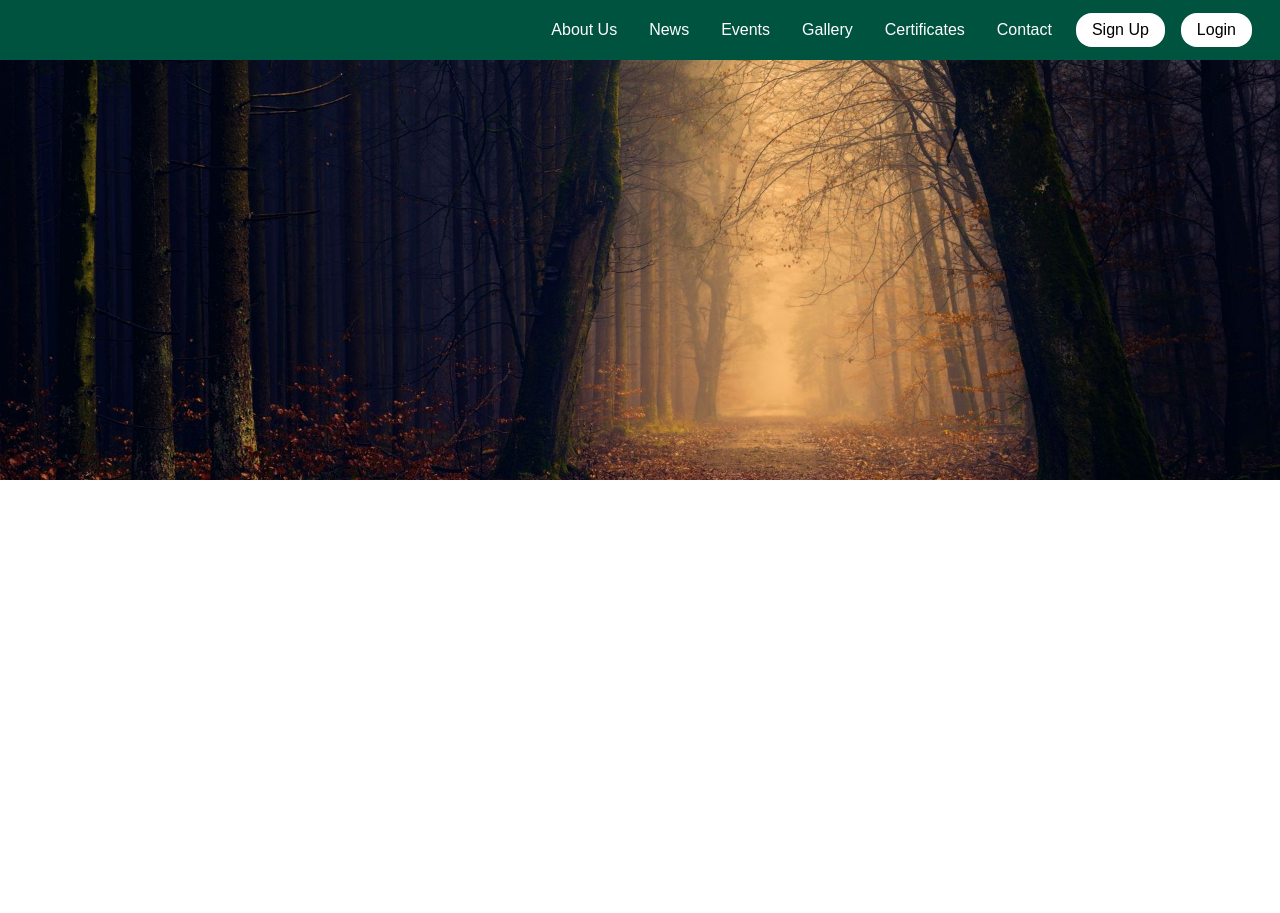
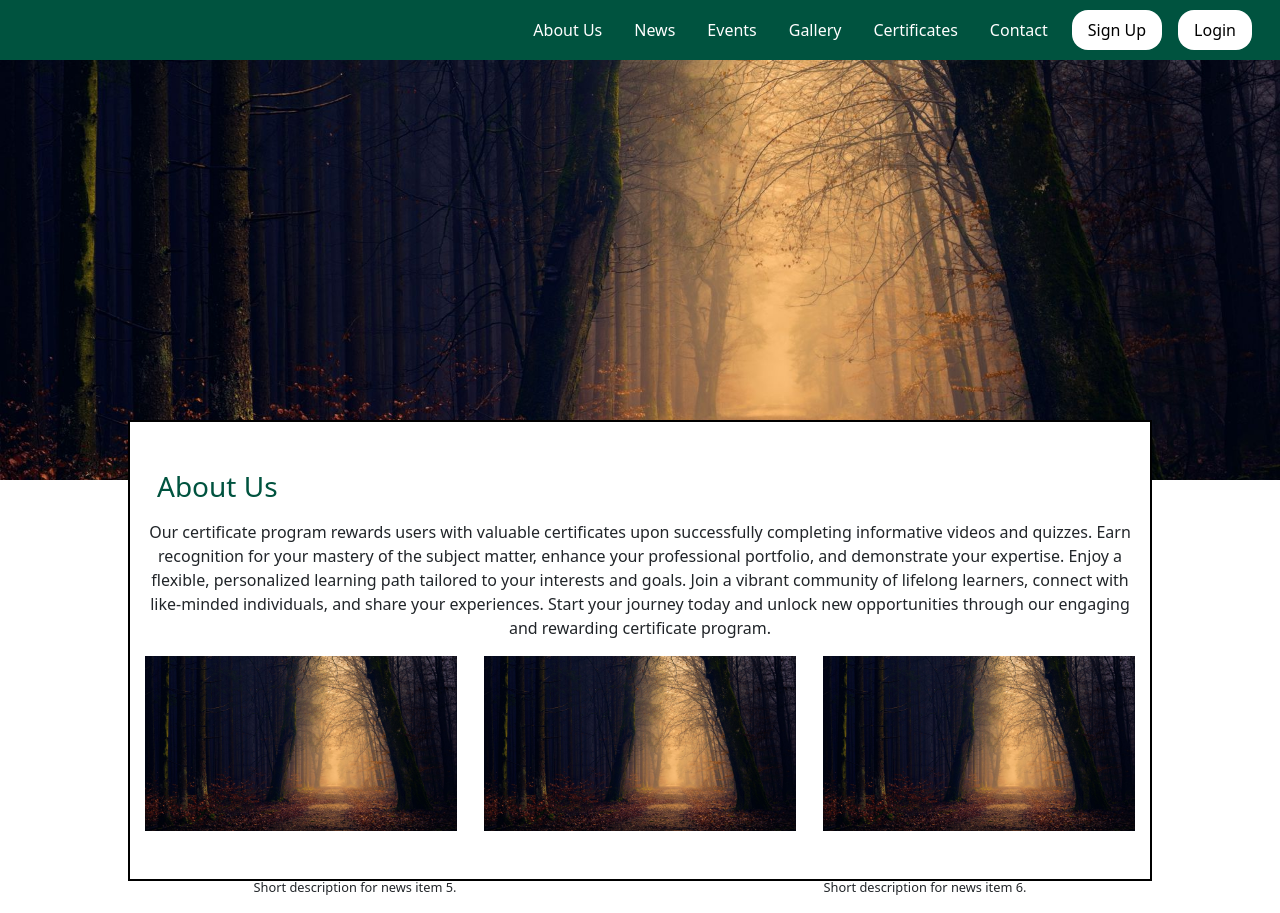
Before and after one commit to ItsYoosuf/questionnare, a React (Create React App) app in the folder frontend/: page / in a window 1280 px wide. Before the commit the page ends 800 px from the top, so only its background shows below. Built offline with nearby package versions, Linux system fonts and the light colour scheme.

Commit message:
chore: Landpage modification
- Added About us and News Sections

```diff
--- a/frontend/src/App.js
+++ b/frontend/src/App.js
@@ -1,6 +1,7 @@
 
 import './App.css';
 import LandingPage from './Components/landingpage';
+import 'bootstrap/dist/css/bootstrap.min.css';
 function App() {
   return (
     <div className="App">
--- a/frontend/src/Assets/styles/landingpage.css
+++ b/frontend/src/Assets/styles/landingpage.css
@@ -1,3 +1,4 @@
+
 img {
     width: 100%; /* Uses the full width of its parent element */
     height: 60vh; /* Uses 40% of the viewport height */
@@ -5,3 +6,44 @@ img {
     margin: 0 auto; /* Centers the image horizontally */
     object-fit: cover; /* Ensures the image covers the area without losing its aspect ratio */
 }
+.about-us-section {
+    position: absolute;
+    width: 80%; /* Adjust the width as needed */
+    left: 50%; /* Center horizontally */
+    transform: translateX(-50%); /* Adjust horizontal centering */
+    margin-top: -7.5vh; /* Adjust based on desired overlap */
+    background-color: white;
+    border: 2px solid black;
+    /* Ensure it has a specified width */
+}
+.about-us-section h3 {
+    color: #00533F;
+    text-align: left; /* Aligns the text to the left */
+    margin-left: 15px; /* Adds some space from the left edge of the container */
+}
+.about-us-images {
+    display: flex;
+    justify-content: center;
+    gap: 20px; /* Adjust the gap between images as needed */
+}
+
+.about-us-img {
+    width: calc(33.333% - 20px); /* Adjust width to account for the gap */
+    height: auto; /* Maintain aspect ratio */
+    object-fit: cover; /* Cover the area of the div without losing aspect ratio */
+}
+.news-section .icon-placeholder {
+    display: inline-block;
+    width: 50px; /* Adjust based on your icon size */
+    height: 50px; /* Adjust based on your icon size */
+    background-color: #ddd; /* Placeholder styling, replace with actual icons */
+    margin-bottom: 10px;
+}
+
+.news-section h6 {
+    font-size: 1rem; /* Smallest size heading */
+}
+
+.news-section p {
+    font-size: 0.8rem; /* Small paragraph */
+}
--- a/frontend/src/Assets/styles/navbar.css
+++ b/frontend/src/Assets/styles/navbar.css
@@ -2,7 +2,7 @@
   position: fixed;
   top: 0;
   left: 0;
-  width: calc(100% - 2.25rem); /* span the full width of the page */
+  width: 100%; /* span the full width of the page */
   height: 60px; /* adjust the height as needed */
   display: flex;
   flex-direction: row; /* align items horizontally */
--- a/frontend/src/Components/landingpage.js
+++ b/frontend/src/Components/landingpage.js
@@ -4,10 +4,69 @@ import bgimg from '../Assets/images/bgimg.jpg';
 import '../Assets/styles/landingpage.css';
 function LandingPage() {
     return (
-        <div>
+        <div className='landpage'>
             <Navbar />
             {/* Rest of the landing page content */}
             <img src={bgimg} alt="bgimg" />
+            <div className="about-us-placeholder">
+            <section className="about-us-section">
+                <div className="container my-5">
+                <h3 className="mb-3">About Us</h3>
+                    <div className="row">
+                    <div className="col">
+                        <p>
+                        Our certificate program rewards users with valuable certificates upon successfully completing informative videos and quizzes. Earn recognition for your mastery of the subject matter, enhance your professional portfolio, and demonstrate your expertise. Enjoy a flexible, personalized learning path tailored to your interests and goals. Join a vibrant community of lifelong learners, connect with like-minded individuals, and share your experiences. Start your journey today and unlock new opportunities through our engaging and rewarding certificate program.
+                        </p>
+                    </div>
+                    <div className="about-us-images">
+                        <img src={bgimg} alt="1" className="about-us-img"/>
+                        <img src={bgimg} alt="2" className="about-us-img"/>
+                        <img src={bgimg} alt="3" className="about-us-img"/>
+                    </div>
+                    </div>
+                </div>
+            </section>
+            </div>
+            <section className="news-section mt-5">
+                <div className="container">
+                    <div className="row">
+                        <div className="col-md-6">
+                            <i className="icon-placeholder"></i>
+                            <h6>News Title 1</h6>
+                            <p>Short description for news item 1.</p>
+                        </div>
+                        <div className="col-md-6">
+                            <i className="icon-placeholder"></i>
+                            <h6>News Title 2</h6>
+                            <p>Short description for news item 2.</p>
+                        </div>
+                    </div>
+                    <div className="row">
+                        <div className="col-md-6">
+                            <i className="icon-placeholder"></i>
+                            <h6>News Title 3</h6>
+                            <p>Short description for news item 3.</p>
+                        </div>
+                        <div className="col-md-6">
+                            <i className="icon-placeholder"></i>
+                            <h6>News Title 4</h6>
+                            <p>Short description for news item 4.</p>
+                        </div>
+                    </div>
+                    <div className="row">
+                        <div className="col-md-6">
+                            <i className="icon-placeholder"></i>
+                            <h6>News Title 5</h6>
+                            <p>Short description for news item 5.</p>
+                        </div>
+                        <div className="col-md-6">
+                            <i className="icon-placeholder"></i>
+                            <h6>News Title 6</h6>
+                            <p>Short description for news item 6.</p>
+                        </div>
+                    </div>
+                </div>
+            </section>
         </div>
     );
 }
```
